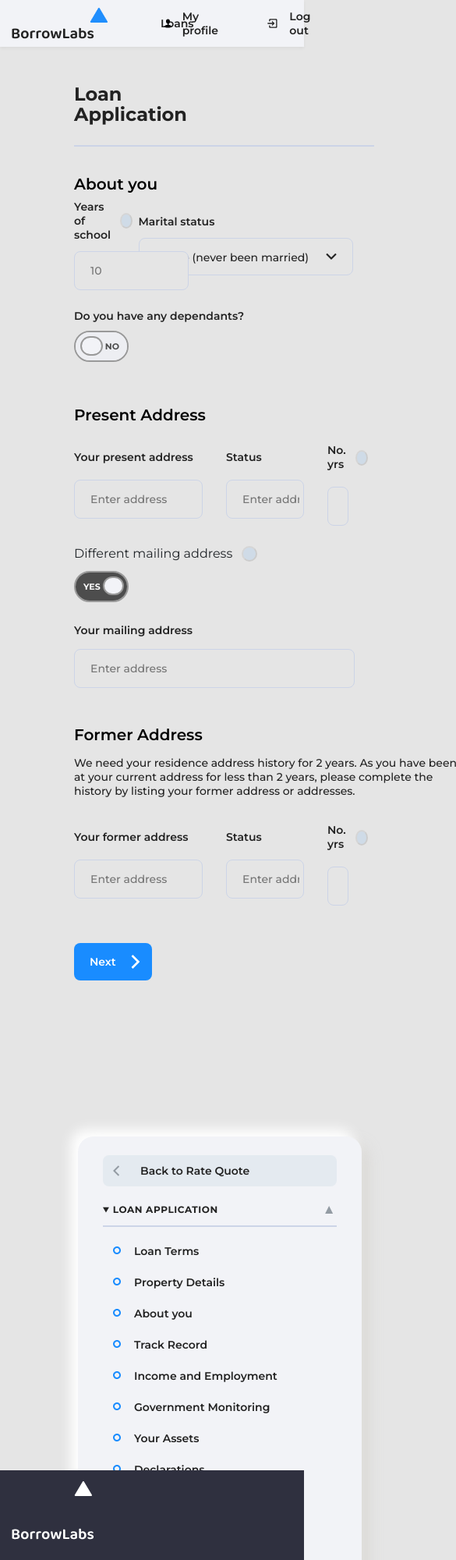
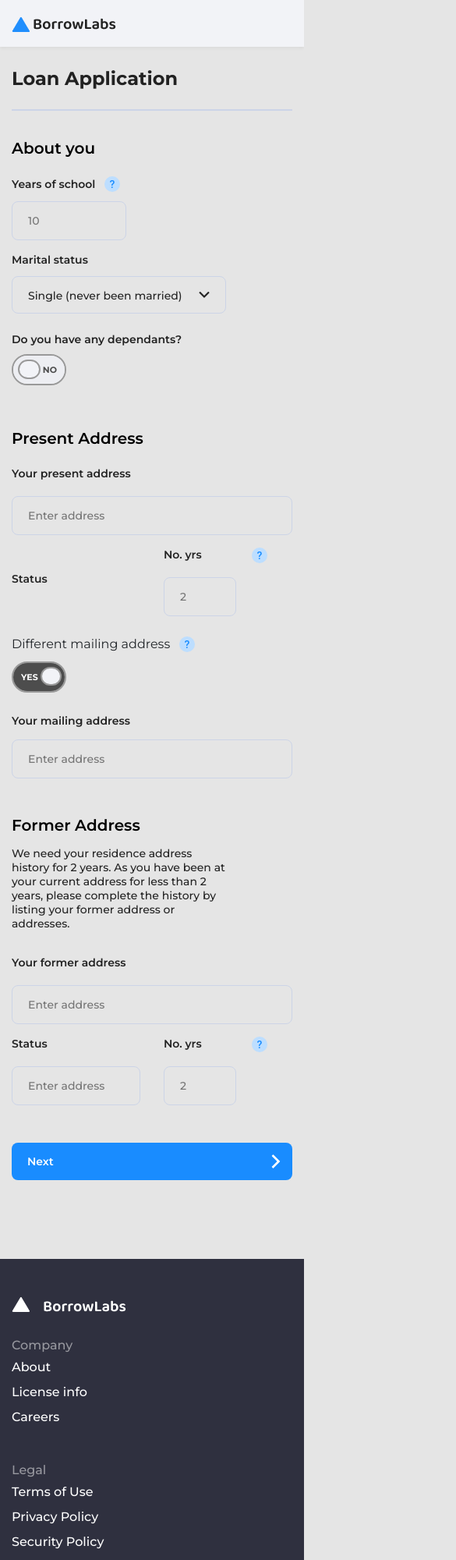
Before and after one commit to fantgotgame/test, a plain HTML site: page index.html in a window 390 px wide. Shown: the top 2000 px of the page at 78% size, 585 px wide, since content can reach past the window. Drawn offline with nearby package versions, Linux system fonts and the light colour scheme.

Commit message:
Адаптив и верстка TODO: Checkbox and HumburgerMenu

```diff
--- a/index.html
+++ b/index.html
@@ -14,23 +14,29 @@
 		<header class="header">
 			<div class="container">
 				<div class="row d-flex header-row">
-					<div class="col-7 d-flex align-items-center">
+					<div class="col-lg-7 d-flex align-items-center">
 						<a href="#">
 							<img src="img/logo.png" alt="Logo" class="header-logo">
 							<img src="img/logo-text.png" alt="Log text">
 						</a>
+						<button class="navbar-toggler" type="button" data-toggle="collapse" data-target="#navbarsDefault"
+							aria-controls="navbarsDefault" aria-expanded="true" aria-label="Переключить навигацию">
+							<span class="navbar-toggler-icon"></span>
+						</button>
 						<a href="#">
 							<span class="header-block-text header__text">Loans</span>
 						</a>
 					</div>
-					<div class="col-5 d-flex align-items-center justify-content-center">
+					<div class="col-lg-5 d-flex align-items-center justify-content-center header-right">
 						<div class="d-flex align-items-center header-profile">
-							<svg width="13" height="16" viewBox="0 0 13 16" fill="none" xmlns="http://www.w3.org/2000/svg">
+								<svg width="13" height="16" viewBox="0 0 13 16" fill="none" xmlns="http://www.w3.org/2000/svg">
 								<path
 									d="M6.4009 8.8C4.34376 8.8 2.8009 6.60629 2.8009 4.05C2.8009 1.49371 4.12864 0 6.4009 0C8.67316 0 10.0009 1.49371 10.0009 4.05C10.0009 6.60629 8.45804 8.8 6.4009 8.8ZM6.4009 16C2.90199 16 0.808457 15.5315 0.120294 14.5946C0.0400456 14.4854 -0.000805568 14.3521 0.00433862 14.2167C0.100964 11.6722 2.23315 10.4 6.4009 10.4C10.5687 10.4 12.7009 11.6723 12.7975 14.2168C12.8026 14.3523 12.7617 14.4855 12.6814 14.5948C11.9931 15.5316 9.89962 16 6.4009 16Z"
 									fill="black" />
-							</svg>
-							<span class="header__text header-profile__text">My profile</span>
+								</svg>
+							<a href="#">
+								<span class="header__text header-profile__text">My profile</span>
+							</a>
 						</div>
 						<div class="d-flex align-items-center">
 							<svg width="24" height="24" viewBox="0 0 24 24" fill="none" xmlns="http://www.w3.org/2000/svg">
@@ -38,7 +44,9 @@
 									d="M7 3C5.89543 3 5 3.89543 5 5V7.5C5 7.77614 5.22386 8 5.5 8H6.5C6.77614 8 7 7.77614 7 7.5V6C7 5.44772 7.44772 5 8 5H18C18.5523 5 19 5.44772 19 6V18C19 18.5523 18.5523 19 18 19H8C7.44771 19 7 18.5523 7 18V16.5C7 16.2239 6.77614 16 6.5 16H5.5C5.22386 16 5 16.2239 5 16.5V19C5 20.1046 5.89543 21 7 21H19C20.1046 21 21 20.1046 21 19V5C21 3.89543 20.1046 3 19 3H7ZM15.7678 11.6464C15.963 11.8417 15.963 12.1583 15.7678 12.3536L11.7678 16.3536C11.5725 16.5488 11.2559 16.5488 11.0607 16.3536L10.3536 15.6464C10.1583 15.4512 10.1583 15.1346 10.3536 14.9393L12.3 12.9929H2.5C2.22386 12.9929 2 12.769 2 12.4929V11.4929C2 11.2168 2.22386 10.9929 2.5 10.9929H12.2858L10.3536 9.06066C10.1583 8.8654 10.1583 8.54882 10.3536 8.35355L11.0607 7.64645C11.2559 7.45118 11.5725 7.45118 11.7678 7.64645L15.7678 11.6464Z"
 									fill="#222222" />
 							</svg>
-							<span class="header__text header-profile__text">Log out</span>
+							<a href="#">
+								<span class="header__text header-profile__text">Log out</span>
+							</a>
 						</div>
 					</div>
 				</div>
@@ -47,19 +55,21 @@
 		<main>
 			<div class="wrapper container">
 				<div class="row">
-					<div class="col-md-7 content">
-						<h2 class="content__title">Loan Application</h2>
+					<div class="col-md-6 content">
+						<a href="#">
+							<h2 class="content__title">Loan Application</h2>
+						</a>
 						<div class="about-section">
 							<h3 class="section__title">About you</h3>
 							<div class="row name__form d-flex align-items-center">
-								<div class="col-3">
+								<div class="col-lg-4 mt-3">
 									<div class="d-flex align-items-center">
 										<span class="header__text">Years of school</span>
-										<button class="button-hint"></button>
+										<div class="button-hint"></div>
 									</div>
 									<input  maxlength="4" type="text" class="years-number" placeholder="10">
 								</div>
-								<div class="col-17 d-flex flex-column">
+								<div class="col-lg-6 col-md-12 mt-3 d-flex flex-column">
 									<span class="header__text">Marital status</span>
 									<select class="marital">
 										<option value="Single">Single (never been married)</option>
@@ -81,20 +91,20 @@
 						<div class="address mt-5">
 							<h2 class="section__title">Present Address</h2>
 							<div class="row d-flex align-items-center">
-								<div class="col-6">
+								<div class="col-lg-6 col-md-12">
 									<div>
 										<h3 class="header__text mt-3">Your present address</h3>
 										<input maxlength="100" type="text" class="input-address" placeholder="Enter address">
 									</div>
 								</div>
-								<div class="col-4">
+								<div class="col-lg-4 col-md-6 col-6">
 									<h3 class="header__text mt-3">Status</h3>
-									<input maxlength="100" type="text" class="input-address" placeholder="Enter address">
+
 								</div>
-								<div class="col-2">
+								<div class="col-lg-2 col-md-4 col-5">
 									<div class="d-flex align-items-center justify-content-between">
 										<h3 class="header__text mt-3">No. yrs</h3>
-										<button class="address-last-block"></button>
+										<div class="address-last-block"></div>
 									</div>
 									<input maxlength="2" type="text" class="input-yrs" placeholder="2">
 								</div>
@@ -102,7 +112,7 @@
 							<div class="mt-4">
 								<div class="d-flex align-items-center">
 									<span class="address__text">Different mailing address</span>
-									<button class="button-hint"></button>
+									<div class="button-hint"></div>
 								</div>
 							</div>
 							<div class="onoffswitch">
@@ -128,27 +138,27 @@
 								address or addresses.
 							</p>
 							<div class="row d-flex align-items-center">
-								<div class="col-6">
+								<div class="col-lg-6 col-md-12">
 									<div>
 										<h3 class="header__text mt-3">Your former address</h3>
 										<input maxlength="100" type="text" class="input-address" placeholder="Enter address">
 									</div>
 								</div>
-								<div class="col-4">
+								<div class="col-lg-4 col-md-6 col-6">
 									<h3 class="header__text mt-3">Status</h3>
 									<input maxlength="100" type="text" class="input-address" placeholder="Enter address">
 								</div>
-								<div class="col-2">
+								<div class="col-lg-2 col-md-4 col-5">
 									<div class="d-flex align-items-center justify-content-between">
 										<h3 class="header__text mt-3">No. yrs</h3>
-										<button class="address-last-block"></button>
+										<div class="address-last-block"></div>
 									</div>
 									<input maxlength="2" type="text" class="input-yrs" placeholder="2">
 								</div>
 							</div>
 						</div>
 						<div class="row">
-							<div class="col-4">
+							<div class="col-lg-4 col-md-4 col-sm-6 col-12">
 								<a href="#">
 									<div class="button-next">
 										<span class="button-next__text">
@@ -159,7 +169,7 @@
 							</div>
 						</div>
 					</div>
-					<aside class="col-md-17">
+					<aside class="col-md-5">
 						<div class="menu">
 							<div class="menu-container">
 								<a href="#">
@@ -243,8 +253,8 @@
 		</main>
 		<footer class="footer">
 			<div class="container">
-				<div class="row">
-					<div class="col-3 d-flex align-items-center">
+				<div class="row d-flex align-items-start align-content-center footer-row">
+					<div class="col-lg-3 col-md-6 col-xs-12 mt-5 d-flex align-items-center">
 						<a href="#">
 							<svg class="footer-logo" width="24" height="20" viewBox="0 0 24 20" fill="none"
 								xmlns="http://www.w3.org/2000/svg">
@@ -252,7 +262,6 @@
 									d="M11.0333 1.44544C11.421 0.793578 12.3648 0.793577 12.7524 1.44544L22.8871 18.4889C23.2835 19.1555 22.8032 20 22.0276 20H1.75809C0.982554 20 0.502189 19.1555 0.898568 18.4889L11.0333 1.44544Z"
 									fill="white" />
 							</svg>
-
 							<svg width="106" height="15" viewBox="0 0 106 15" fill="none" xmlns="http://www.w3.org/2000/svg">
 								<path
 									d="M9.81906 4.97984C9.81906 5.57984 9.65906 6.09984 9.33906 6.53984C9.0324 6.97984 8.56573 7.33318 7.93906 7.59984C8.7124 7.85318 9.2924 8.23318 9.67906 8.73984C10.0657 9.24651 10.2591 9.84651 10.2591 10.5398C10.2591 11.8065 9.79906 12.7465 8.87906 13.3598C7.95906 13.9732 6.62573 14.2798 4.87906 14.2798C4.62573 14.2798 4.3524 14.2732 4.05906 14.2598C3.77906 14.2465 3.4924 14.2198 3.19906 14.1798C2.90573 14.1532 2.6124 14.1065 2.31906 14.0398C2.02573 13.9865 1.7524 13.9198 1.49906 13.8398C0.859062 13.6265 0.539062 13.2332 0.539062 12.6598V2.87984C0.539062 2.62651 0.605729 2.43318 0.739062 2.29984C0.872396 2.16651 1.05906 2.05984 1.29906 1.97984C1.7524 1.83318 2.27906 1.73318 2.87906 1.67984C3.47906 1.61318 4.10573 1.57984 4.75906 1.57984C6.3724 1.57984 7.61906 1.85984 8.49906 2.41984C9.37906 2.96651 9.81906 3.81984 9.81906 4.97984ZM7.61906 10.4398C7.61906 9.90651 7.42573 9.48651 7.03906 9.17984C6.66573 8.87318 6.11906 8.71984 5.39906 8.71984H3.05906V12.0598C3.3124 12.1265 3.6124 12.1732 3.95906 12.1998C4.31906 12.2265 4.6724 12.2398 5.01906 12.2398C5.8324 12.2398 6.46573 12.0998 6.91906 11.8198C7.38573 11.5265 7.61906 11.0665 7.61906 10.4398ZM3.05906 6.81984H5.07906C5.79906 6.81984 6.3324 6.67318 6.67906 6.37984C7.03906 6.08651 7.21906 5.67984 7.21906 5.15984C7.21906 4.10651 6.40573 3.57984 4.77906 3.57984C4.44573 3.57984 4.12573 3.59318 3.81906 3.61984C3.52573 3.64651 3.2724 3.67984 3.05906 3.71984V6.81984Z"
@@ -287,9 +296,38 @@
 							</svg>
 						</a>
 					</div>
-					<div class="col-3"></div>
-					<div class="col-3"></div>
-					<div class="col-3"></div>
+					<div class="col-lg-2 col-md-6 col-xs-12">
+						<nav>
+							<ul class="footer-menu pl-0 mt-4">
+								<li class="footer-menu__list"><a href="#" class="footer-menu__link_title">Company</a></li>
+								<li class="footer-menu__list"><a href="#" class="footer-menu__link">About</a></li>
+								<li class="footer-menu__list"><a href="#" class="footer-menu__link">License info</a></li>
+								<li class="footer-menu__list"><a href="#" class="footer-menu__link">Careers</a></li>
+							</ul>
+						</nav>
+					</div>
+					<div class="col-lg-3 col-md-6">
+						<nav>
+							<ul class="footer-menu pl-0 mt-4">
+								<li class="footer-menu__list"><a href="#" class="footer-menu__link_title">Legal</a></li>
+								<li class="footer-menu__list"><a href="#" class="footer-menu__link">Terms of Use</a></li>
+								<li class="footer-menu__list"><a href="#" class="footer-menu__link">Privacy Policy</a></li>
+								<li class="footer-menu__list"><a href="#" class="footer-menu__link">Security Policy</a></li>
+							</ul>
+						</nav>
+					</div>
+					<div class="col-lg-3 col-md-6">
+						<nav>
+							<ul class="footer-menu pl-0 mt-4">
+								<li class="footer-menu__list"><a href="#" class="footer-menu__link_title">Contacts us</a></li>
+								<p class="footer__text">
+									BorrowLabs, LLC
+									323-951-0306
+									8222 Melrose Ave, #306, Los Angeles, Ca, 90046
+								</p>
+							</ul>
+						</nav>
+					</div>
 				</div>
 			</div>
 		</footer>
--- /dev/null
+++ b/style/_mediaQueries.sass
@@ -0,0 +1,22 @@
+@media only screen and (max-width:  1199px)
+    .menu
+        display: none
+    .header-right
+        display: none!important
+    .header-block-text
+        display: none
+    .former-address__text
+        width: 280px
+        height: 108px
+    .header-logo
+        margin: 0
+    .navbar-toggler
+        display: block
+    .content__title::before
+        display: none
+    .content
+        margin: 0
+    .content__title
+        padding: 28px 70px 28px 0
+    .footer-logo
+        margin-left: 0
--- a/style/style.sass
+++ b/style/style.sass
@@ -8,7 +8,6 @@ a:hover
     outline: none
 
 body
-    margin-bottom: 3.5rem
     background: #E5E5E5
 
 html
@@ -17,14 +16,6 @@ html
 
 .container
 	max-width: 1600px
-
-.footer
-    position: absolute
-    bottom: 0
-    width: 100%
-    height: 3.5rem
-    line-height: 3.5rem
-    background-color: #f5f5f5
 
 .header
     height: 60px
@@ -43,6 +34,9 @@ html
         margin-right: 58px
         &__text
             margin-left: 14px
+            &:hover
+                color: #198CFF
+                transition-duration: 0.4s
 
 .container
     height: 100%
@@ -54,6 +48,21 @@ html
         box-shadow: inset 0px -2px 0px #CCD4E7, inset 0px -1px 0px #FBFCFF
         padding: 28px 385px 28px 0
         +settings_text(bold, 24px, 26px, #222222)
+        &:hover
+            color: #198CFF
+            transition-duration: 0.5s
+        &::before
+            content: ""
+            position: absolute
+            width: 24px
+            height: 24px
+            box-shadow: -6px -6px 16px #FFFFFF, 6px 6px 16px rgba(209, 205, 199, 0.5)
+            border-radius: 16px
+            background: #F2F3F7
+            left: -24px
+            background-image: url(../img/before-arrow.png)
+            background-repeat: no-repeat
+            background-position: center
 
 .about-section
     margin-top: 36px
@@ -64,13 +73,13 @@ html
 .button-hint
     height: 20px
     width: 20px
-    background: #198CFF
-    opacity: 0.1
+    background-color: #bddeff
     border-radius: 50%
-    background-image: url("..img/button.png")
+    background-image: url(../img/button.png)
     background-position: center center
     background-repeat: no-repeat
     margin-left: 12px
+    cursor: pointer
 
 .years-number
     width: 147px
@@ -112,6 +121,8 @@ html
         height: 40px
         border-radius: 8px
         background-color: #e4eaf0
+        &:hover
+            background-color: #ffffff
 
 .details__title
     box-shadow: inset 0px -2px 0px #CCD4E7, inset 0px -1px 0px #FBFCFF
@@ -239,14 +250,14 @@ summary::after
 .address-last-block
     height: 20px
     width: 20px
-    background: #198CFF
-    opacity: 0.1
+    background-color: #bddeff
     border-radius: 50%
-    background-image: url(..img/button.png)
-    background-position: center center
+    background-image: url(../img/button.png)
+    background-position: center
     background-repeat: no-repeat
     margin-left: 12px
     margin-top: 10px
+    cursor: pointer
 
 .input-yrs
     width: 70%
@@ -283,7 +294,6 @@ summary::after
 
 .button-next
     margin-top: 48px
-    margin-bottom: 100px
     width: 100%
     height: 48px
     background-color: #198CFF
@@ -304,9 +314,31 @@ summary::after
         transition-duration: 0.5s
 
 .footer
-    background: #2F303F
-    height: 280px
-
+    background-color: #2F303F
+    height: 100%
+    margin-top: 100px
+    width: 100%
+    &-row
+        height: 100%
     &-logo
         margin-left: 80px
         margin-right: 13px
+    &-menu
+        &__list
+            list-style-type: none
+        &__link
+            +settings_text(500, 16px, 32px, #FFFFFF)
+            &:hover
+                color: #198CFF
+            &_title
+                +settings_text(500, 16px, 24px, #FFFFFF)
+                opacity: 0.5
+                &:hover
+                    color: #198CFF
+
+.footer__text
+    width: 244px
+    height: 128px
+    +settings_text(500, 16px, 32px, #FFFFFF)
+
+@import _mediaQueries
```
Also changed, not shown: img/before-arrow.png (added), style/style.css, 1 other file.
